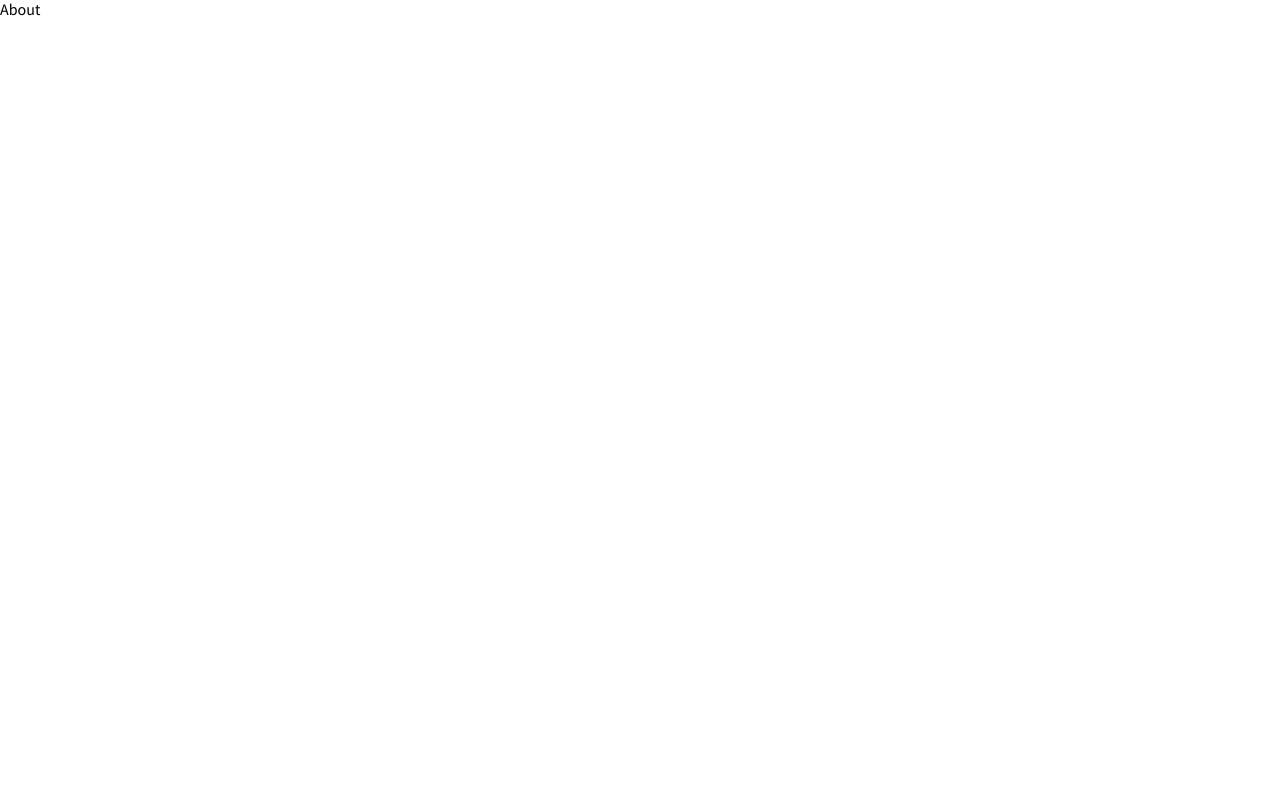
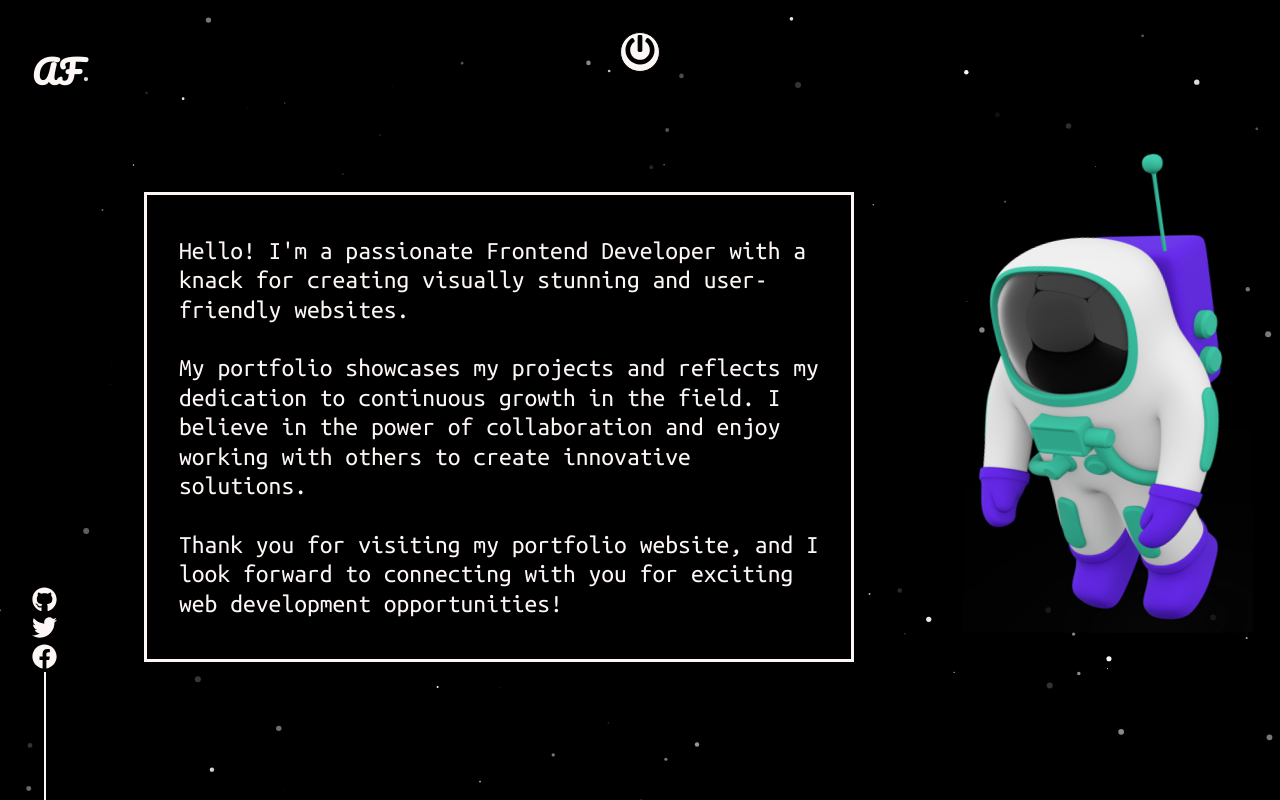
Before and after one commit to Ali-Fikri/portfolio, a React (Create React App) app: page /about in a window 1280 px wide. Built offline with nearby package versions, Linux system fonts and the light colour scheme.

Commit message:
Complete About Section

```diff
--- a/src/components/About.jsx
+++ b/src/components/About.jsx
@@ -1,5 +1,83 @@
+import { ThemeProvider } from "styled-components";
+import styled, { keyframes } from "styled-components";
+
+import { darkTheme } from "./Themes";
+import LogoComponent from "./LogoComponent";
+import PowerButton from "./PowerButton";
+import SocialIcons from "./SocialIcons";
+import ParticleComponent from "./ParticleComponent";
+import astronaut from "../assets/Images/spaceman.png";
+
+const Container = styled.div`
+  background-color: ${(props) => props.theme.body};
+  width: 100vw;
+  height: 100vh;
+  position: relative;
+  overflow: hidden;
+`;
+
+const float = keyframes`
+  0% { transform: translateY(-15px)}
+  50% { transform: translateY(-20px) translateX(10px)}
+  100% { transform: translateY(-15px)}
+`;
+
+const Spaceman = styled.div`
+  position: absolute;
+  top: 20%;
+  right: 5%;
+  width: 20vw;
+  animation: ${float} 2s ease infinite;
+`;
+
+const Bio = styled.div`
+position: absolute;
+top: 12rem;
+left: calc(5rem + 5vw);
+
+width: 50vw;
+height: 50vh;
+padding: 2rem;
+border: 3px solid ${props => props.theme.text};
+color: ${props => props.theme.text};
+background-color: ${props => props.theme.body};
+
+font-size: 1.6em;
+font-family: "Ubuntu Mono",monospace;
+font-style: italic:
+line-height: 1.5;
+
+display: flex;
+justify-content: center;
+align-items: center;
+`;
+
 const About = () => {
-  return <>About </>;
+  return (
+    <ThemeProvider theme={darkTheme}>
+      <Container>
+        <LogoComponent theme="dark" />
+        <SocialIcons theme="dark" />
+        <PowerButton />
+        <ParticleComponent theme="dark" />
+        <Spaceman>
+          <img src={astronaut} alt="spaceman" />
+        </Spaceman>
+        <Bio>
+          Hello! I'm a passionate Frontend Developer with a knack for creating
+          visually stunning and user-friendly websites.
+          <br />
+          <br />
+          My portfolio showcases my projects and reflects my dedication to
+          continuous growth in the field. I believe in the power of collaboration and enjoy working with others to create innovative solutions.
+          <br />
+          <br />
+          Thank you for visiting my portfolio website, and I look forward to
+          connecting with you for exciting web development opportunities!
+        </Bio>
+      </Container>
+    </ThemeProvider>
+  );
 };
 
 export default About;
--- a/src/data/WorkData.js
+++ b/src/data/WorkData.js
@@ -56,6 +56,4 @@ export const Work = [
         github:"https://github.com/codebucks27/React-responsive-navbar"
 
     },
-
-
 ]
```
Also changed, not shown: 1 other file (tests, documents, lock files or other folders).
